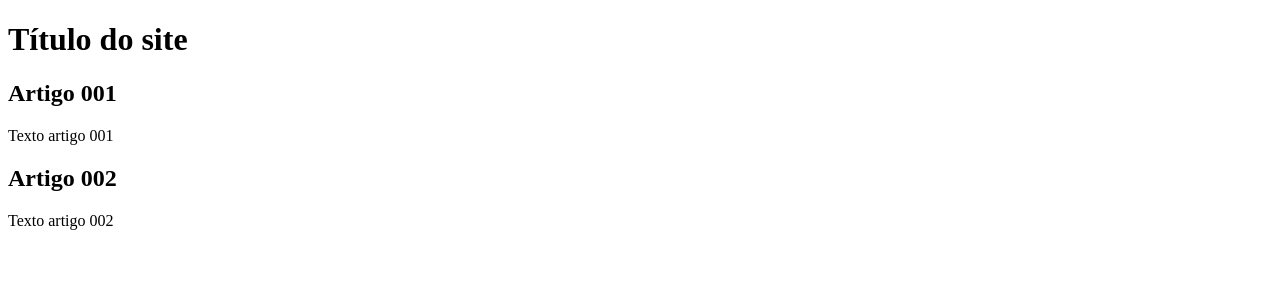
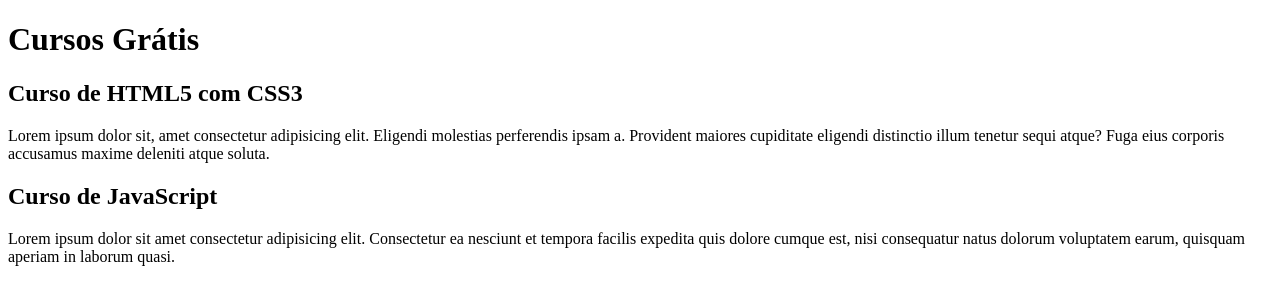
Before and after one commit to MuriloCosta29/projeto-site, a plain HTML site: page index.html in a window 1280 px wide. Drawn offline with Linux system fonts and the light colour scheme.

Commit message:
Comecei a escrever o conteúdo

```diff
--- a/index.html
+++ b/index.html
@@ -8,15 +8,15 @@
 <body>
     <main>
         <header>
-            <h1>Título do site</h1>
+            <h1>Cursos Grátis</h1>
         </header>
         <article>
-            <h2>Artigo 001</h2>
-            <p>Texto artigo 001</p>
+            <h2>Curso de HTML5 com CSS3</h2>
+            <p>Lorem ipsum dolor sit, amet consectetur adipisicing elit. Eligendi molestias perferendis ipsam a. Provident maiores cupiditate eligendi distinctio illum tenetur sequi atque? Fuga eius corporis accusamus maxime deleniti atque soluta.</p>
         </article>
         <article>
-            <h2>Artigo 002</h2>
-            <p>Texto artigo 002</p>
+            <h2>Curso de JavaScript</h2>
+            <p>Lorem ipsum dolor sit amet consectetur adipisicing elit. Consectetur ea nesciunt et tempora facilis expedita quis dolore cumque est, nisi consequatur natus dolorum voluptatem earum, quisquam aperiam in laborum quasi.</p>
         </article>
     </main>
 </body>
```
